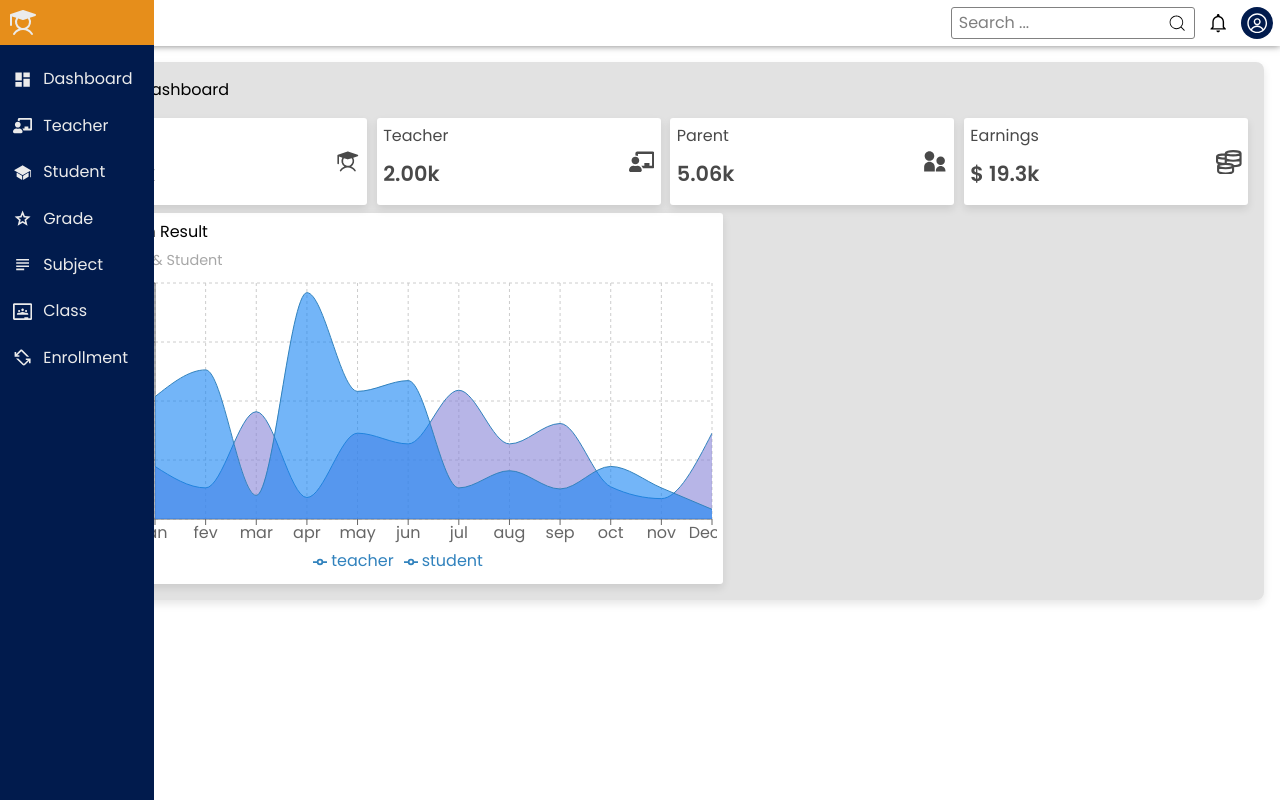
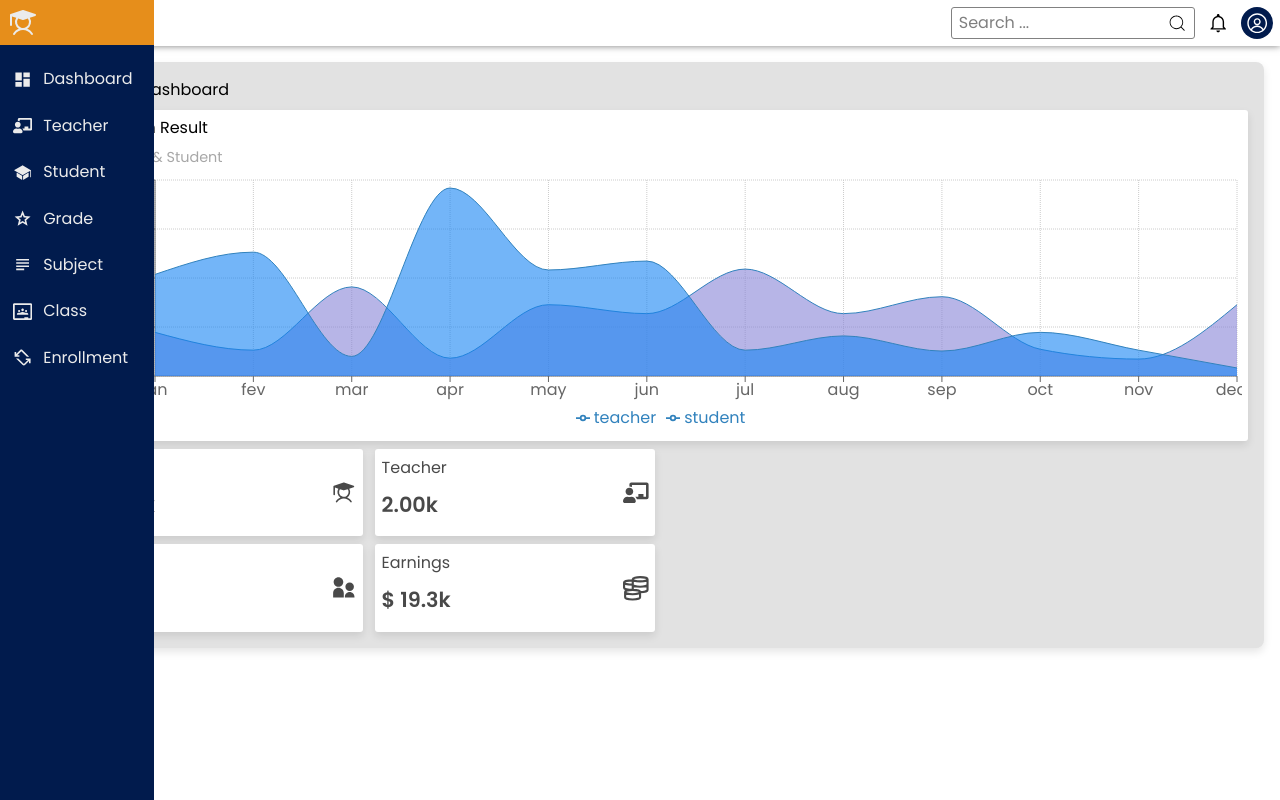
Before and after one commit to koayniaina/Dashboard, a Next.js app: page / in a window 1280 px wide. Built offline with nearby package versions, Linux system fonts and the light colour scheme.

Commit message:
style  page card

```diff
--- a/app/(dashboard)/page.tsx
+++ b/app/(dashboard)/page.tsx
@@ -2,7 +2,7 @@ import React from "react";
 import styles from "@/styles/Home.module.css";
 import MyCards from "../components/MyCards";
 import MyArea from "../components/rechart/MyArea";
-// import MyPies from "../components/rechart/MyPies";
+
 
 export default function Home() {
   return (
@@ -14,8 +14,7 @@ export default function Home() {
           </div>
         </aside>
       </section>
-      <section>
-        <MyCards />
+      <section className={styles.mycards}>
         <aside className={styles.bare}>
           <div className={styles.bareTitle}>
             <h2>All Exam Result</h2>
@@ -23,7 +22,13 @@ export default function Home() {
           </div>
           <MyArea />
         </aside>
-          {/* <MyPies/> */}
+        <aside className={styles.grid }>
+          <div>
+           <MyCards />
+
+          </div>
+
+        </aside>
       </section>
     </main>
   );
--- a/app/components/MyCards.tsx
+++ b/app/components/MyCards.tsx
@@ -8,7 +8,7 @@ import { GrMoney } from "react-icons/gr";
 export default function MyCards() {
   return (
     <main>
-      <section className={styles.grid}>
+      <section className={styles.grids}>
         <div className={styles.card}>
           <aside>
             <span>Student</span>
--- a/app/components/rechart/MyArea.tsx
+++ b/app/components/rechart/MyArea.tsx
@@ -70,7 +70,7 @@ const data = [
     teacher: 190,
   },
   {
-    name: "Dec",
+    name: "dec",
     student: 90,
     teacher: 800,
   },
@@ -78,9 +78,9 @@ const data = [
 
 export default function MyArea() {
   return (
-    <ResponsiveContainer width="100%" height={300}>
+    <ResponsiveContainer width="100%" height={260}>
       <AreaChart data={data}>
-        <CartesianGrid strokeDasharray="3 3" />
+        <CartesianGrid strokeDasharray="1 1" />
         <XAxis dataKey="name" />
         <YAxis />
         <Tooltip />
--- a/styles/Home.module.css
+++ b/styles/Home.module.css
@@ -19,19 +19,22 @@
   border-radius: 3px;
 }
 
-.grid {
+.grids{
   display: grid;
-  grid-template-columns: repeat(auto-fill, minmax(250px, 1fr));
-  gap: .6rem;
-  justify-content: space-between;
+  width: 100%;
+  grid-template-columns: repeat(auto-fit , minmax(220px , 1fr));
+  max-width: 36rem;
+  gap: .5rem;
+
 }
 
 .card {
   background-color: rgb(255, 255, 255);
-  margin: 1rem 0 0.5rem;
   border-radius: 3px;
   padding: 0.4rem;
   display: flex;
+  width: 100vw;
+  max-width: 280px;
   justify-content: space-between;
   align-items: center;
   color: rgb(73, 73, 73);
@@ -41,6 +44,7 @@
 .icon {
   font-size: 1.6rem;
 }
+
 
 .chiffre {
   font-weight: 600;
@@ -52,8 +56,7 @@
   background-color: rgb(255, 255, 255);
   border-radius: 3px;
   padding: 0.4rem;
-  width: 100vw;
-  max-width: 50vw;
+  margin: .5rem 0 .5rem;
   box-shadow: 0 4px 8px rgba(0, 0, 0, 0.1);
 }
 
```
